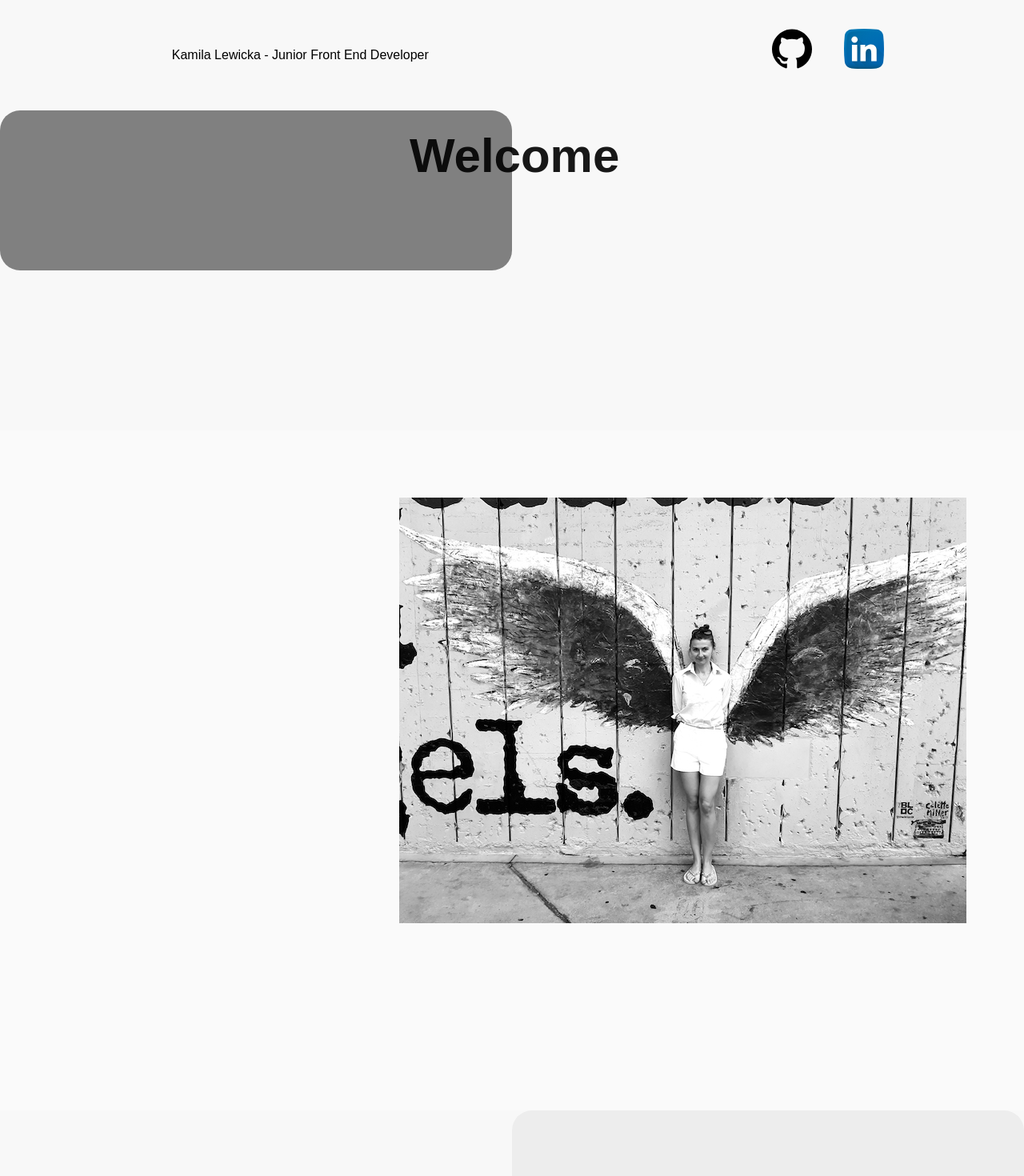
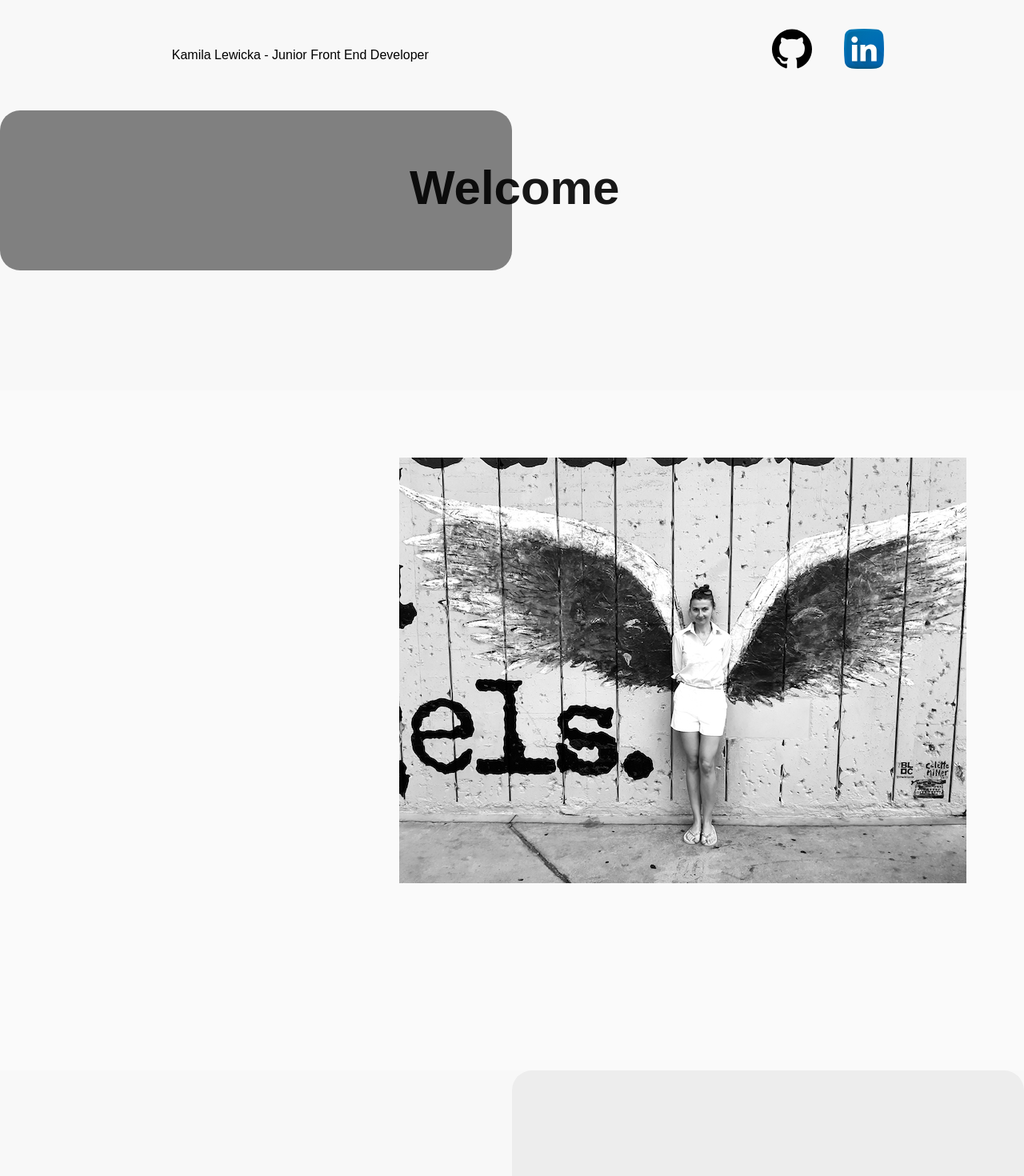
Before and after one commit to kamilalew/portfolio, a React (Create React App) app: page / in a window 1280 px wide. Shown: the top 1470 px of the page at 80% size. Built offline with nearby package versions, Linux system fonts and the light colour scheme; a web font is replaced by a local one.

Commit message:
AboutMe container created

```diff
--- /dev/null
+++ b/src/AboutMe/AboutMe.js
@@ -0,0 +1,13 @@
+import React from 'react';
+
+
+export default function ABoutMe() {
+    return (
+        <div className='AboutMe_container'>
+          <div className='about_me_description'>Junior Front End Web developer looking for my first role.
+          For many years I've managed multiple international research projects. Now it's time to code !
+          </div>
+          <div className='about_me_photo'></div>
+        </div>
+    )
+}
--- a/src/App.css
+++ b/src/App.css
@@ -7,7 +7,7 @@
   background-color: #f8f8f8;
 }
 
-.about_me_container {
+.AboutMe_container {
   display: flex;
   height: 700px;
   padding-bottom: 150px;
@@ -16,7 +16,7 @@
 }
 
 @media only screen and (min-width: 600px) {
-  .about_me_container {
+  .AboutMe_container {
     display: flex;
     height: 700px;
     background-color: #fafafa;
@@ -24,15 +24,15 @@
   }
 }
 
-.about_me_container:hover {
+.AboutMe_container:hover {
   background-color: #ededed;
 }
 
-.about_me_container:hover .about_me_photo {
+.AboutMe_container:hover .about_me_photo {
   flex: 1;
 }
 
-.about_me_container:hover .about_me_description {
+.AboutMe_container:hover .about_me_description {
   flex: 1;
   visibility: visible;
   opacity: 1;
--- a/src/App.js
+++ b/src/App.js
@@ -6,18 +6,14 @@ import html5Icon from './images/html5.svg';
 import jsIcon from './images/js.png';
 import Header from './Header/Header.js';
 import Welcome from './Welcome/Welcome.js';
+import AboutMe from './AboutMe/AboutMe.js';
 
 function App() {
   return (
     <div className="App">
       <Header />
       <Welcome />
-        <div className='about_me_container'>
-          <div className='about_me_description'>Junior Front End Web developer looking for my first role.
-          For many years I've managed multiple international research projects. Now it's time to code !
-          </div>
-          <div className='about_me_photo'></div>
-        </div>
+      <AboutMe />
         <div className='technologies_container'>
           <div className='technologies_box'>
             <div className='forFlex'>
--- a/src/Welcome/Welcome.css
+++ b/src/Welcome/Welcome.css
@@ -48,12 +48,12 @@
 
 @media only screen and (min-width: 600px) {
     .Welcome-message {
-        top: 20%;
+        top: 25%;
         left: 40%;
     }
     .Welcome-wrapper {
         display: flex;
-        height: 400px;
+        height: 350px;
     }
     .Welcome-details-wrapper {
         flex: 1;
```
Also changed, not shown: src/Header/Header.js (+11 -4 lines), src/AboutMe/AboutMe.css (added), src/images/gmail.svg (deleted).
